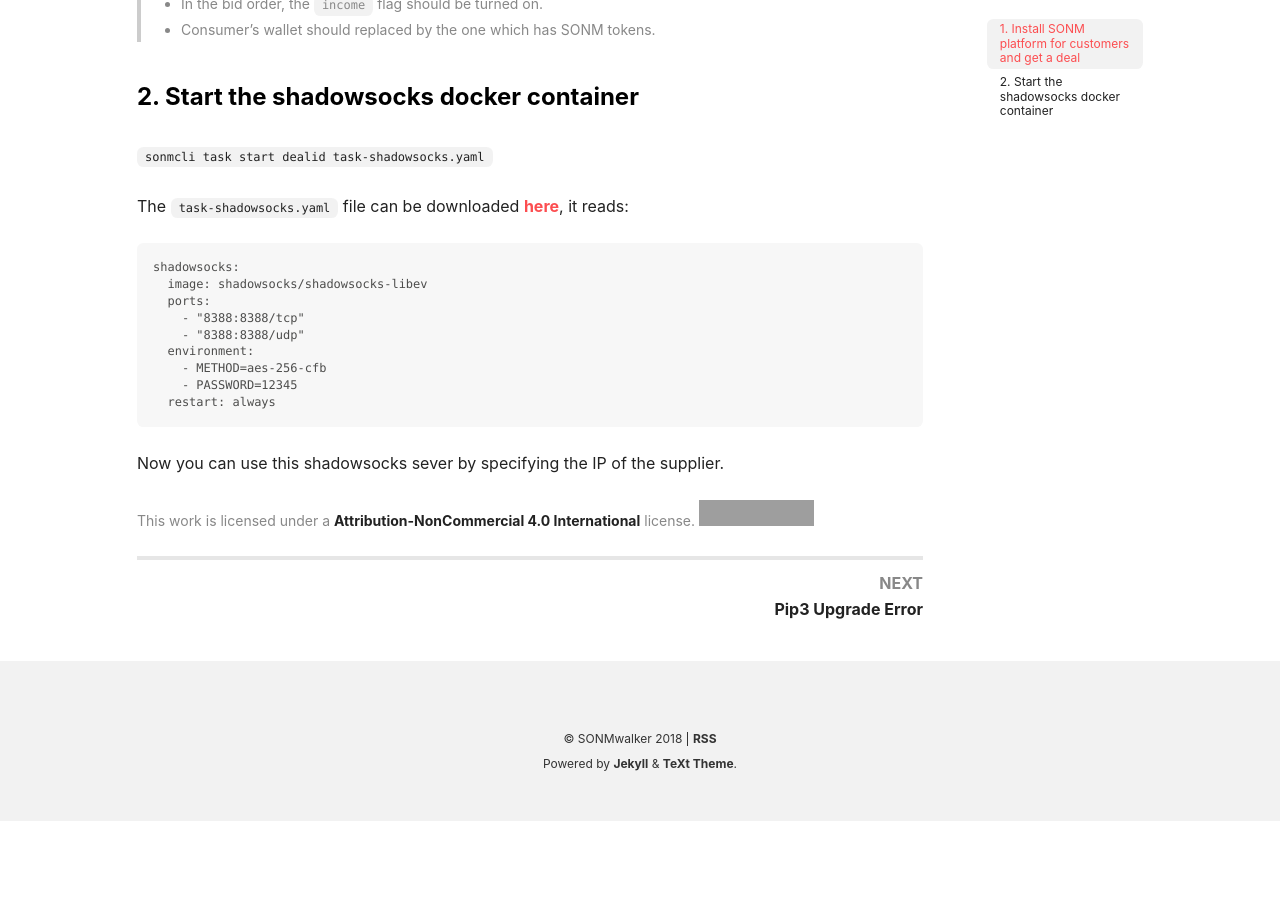
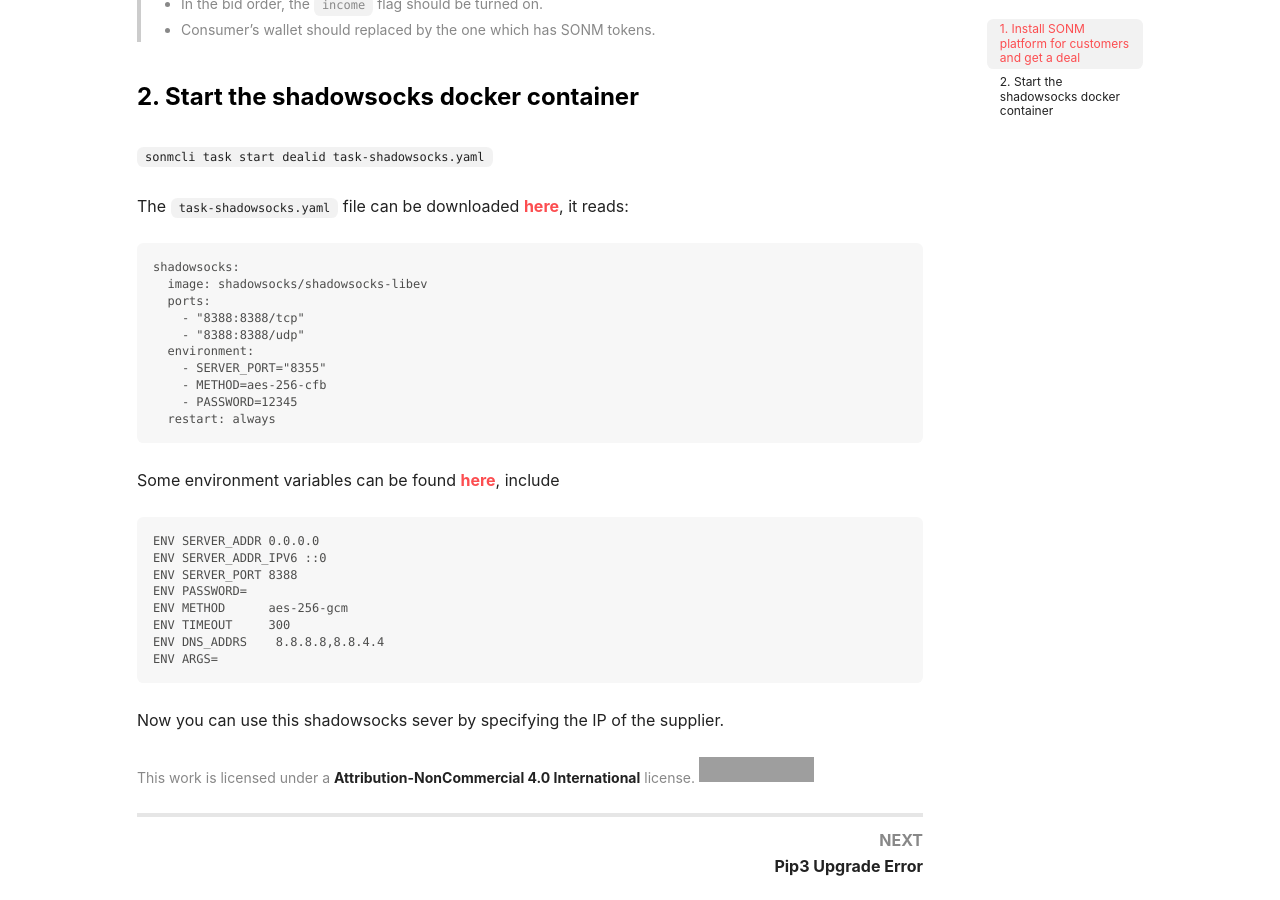
Before and after one commit to sonmwalker/sonmwalker.github.io, a Jekyll site: the page built from _posts/2018-12-31-launch-shadowsocks-sonm.md, in a window 1280 px wide and 900 px high, scrolled down 452 px. Built offline with Jekyll 4.4.1, drawn with Linux system fonts in a browser that asks for light colours; nearby versions of some CDN libraries; before the commit the page ends 1273 px from its top, so only the background shows below that; grey boxes are pictures that could not be loaded.

Commit message:
Update 2018-12-31-launch-shadowsocks-sonm.md

````diff
--- a/_posts/2018-12-31-launch-shadowsocks-sonm.md
+++ b/_posts/2018-12-31-launch-shadowsocks-sonm.md
@@ -28,9 +28,21 @@ shadowsocks:
     - "8388:8388/tcp"
     - "8388:8388/udp"
   environment:
+    - SERVER_PORT="8355"
     - METHOD=aes-256-cfb
     - PASSWORD=12345
   restart: always
 ```
 
+Some environment variables can be found [here](https://github.com/sonmwalker/shadowsocks-libev/blob/master/docker/alpine/Dockerfile){:target=_blank}, include
+```
+ENV SERVER_ADDR 0.0.0.0
+ENV SERVER_ADDR_IPV6 ::0
+ENV SERVER_PORT 8388
+ENV PASSWORD=
+ENV METHOD      aes-256-gcm
+ENV TIMEOUT     300
+ENV DNS_ADDRS    8.8.8.8,8.8.4.4
+ENV ARGS=
+```
 Now you can use this shadowsocks sever by specifying the IP of the supplier.
````
